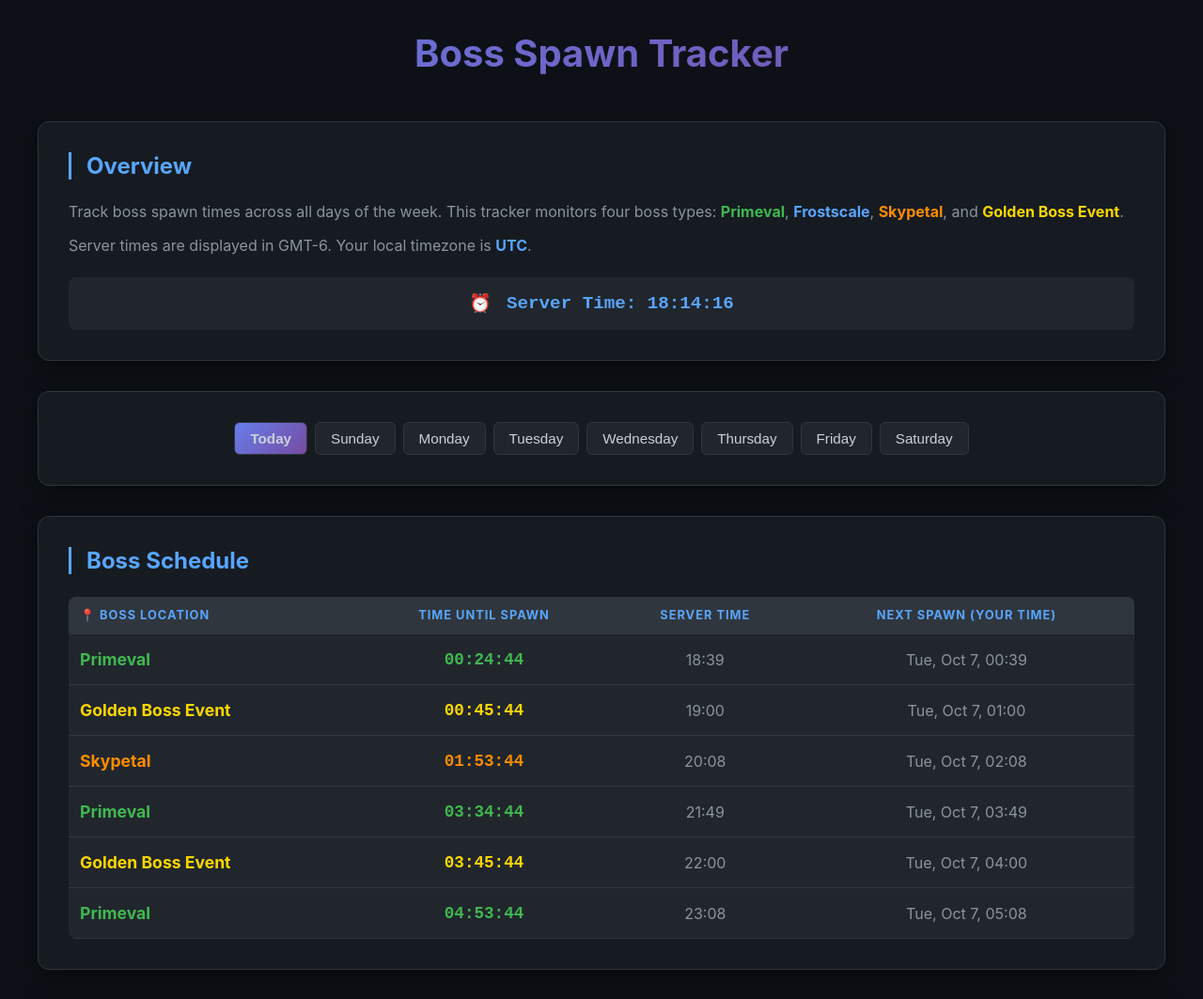
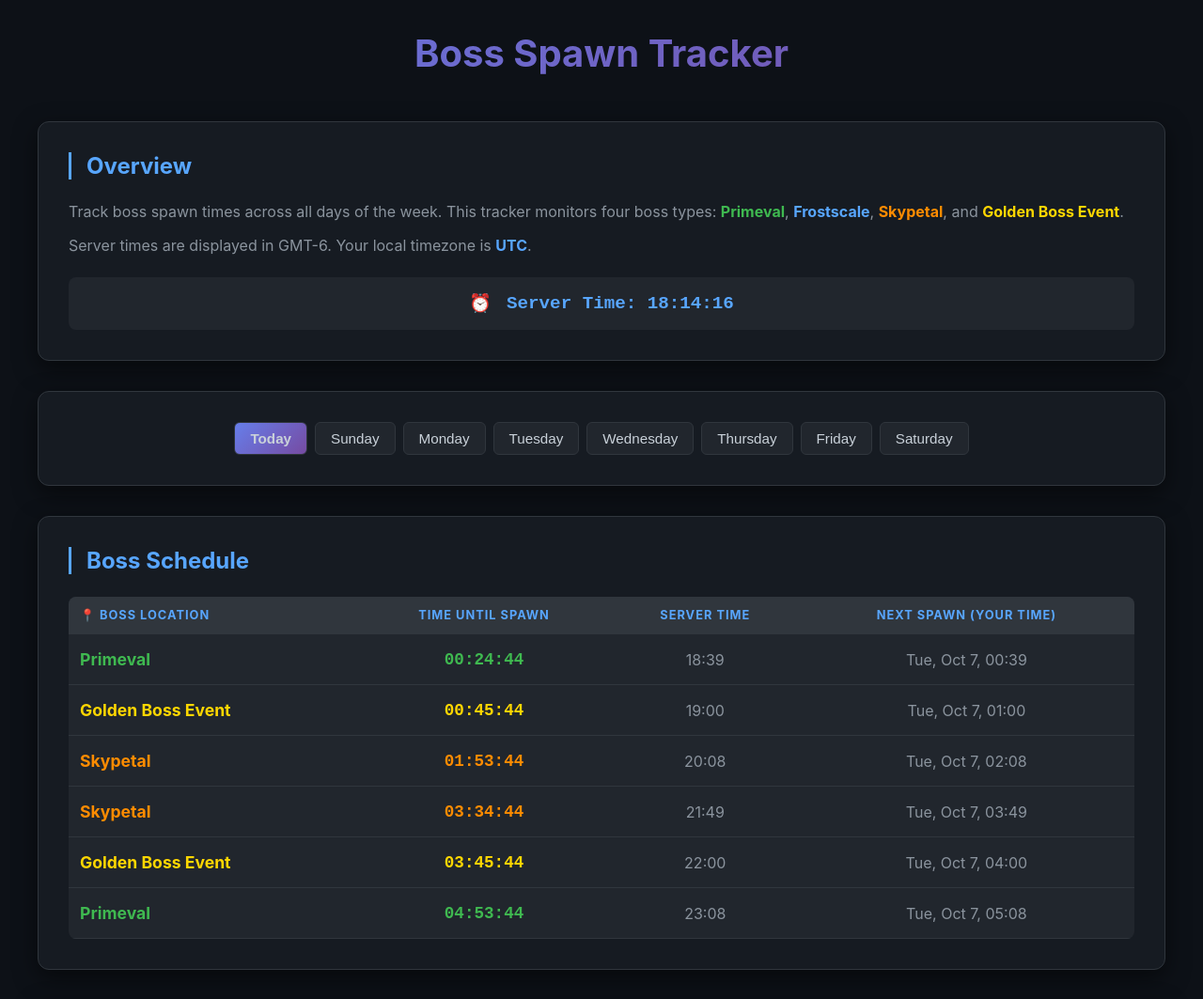
Before and after one commit to hamulyn/bosstrackerneo, a plain HTML site: page index.html in a window 1280 px wide. Shown: the top 1063 px of the page at 94% size. Drawn offline with Linux system fonts and the light colour scheme.

Commit message:
Update index.html

```diff
--- a/index.html
+++ b/index.html
@@ -366,7 +366,7 @@
         { time: '18:39', boss: 'Primeval', color: 'primeval' },
         { time: '19:00', boss: 'Golden Boss Event', color: 'golden' },
         { time: '20:08', boss: 'Skypetal', color: 'skypetal' },
-        { time: '21:49', boss: 'Primeval', color: 'primeval' },
+        { time: '21:49', boss: 'Skypetal', color: 'skypetal' },
         { time: '22:00', boss: 'Golden Boss Event', color: 'golden' },
         { time: '23:08', boss: 'Primeval', color: 'primeval' }
       ],
@@ -388,8 +388,8 @@
         { time: '19:00', boss: 'Golden Boss Event', color: 'golden' },
         { time: '19:05', boss: 'Skypetal', color: 'skypetal' },
         { time: '20:31', boss: 'Frostscale', color: 'frostscale' },
-        { time: '21:49', boss: 'Golden Boss Event', color: 'golden' },
-        { time: '22:00', boss: 'Frostscale', color: 'frostscale' },
+        { time: '21:49', boss: 'Frostscale', color: 'frostscale' },
+        { time: '22:00', boss: 'Golden Boss Event', color: 'golden' },
         { time: '23:05', boss: 'Frostscale', color: 'frostscale' }
       ],
       3: [
@@ -496,8 +496,8 @@
         { time: '13:00', boss: 'Golden Boss Event', color: 'golden' },
         { time: '13:18', boss: 'Primeval', color: 'primeval' },
         { time: '14:37', boss: 'Primeval', color: 'primeval' },
+        { time: '16:00', boss: 'Skypetal', color: 'skypetal' },
         { time: '16:00', boss: 'Golden Boss Event', color: 'golden' },
-        { time: '16:00', boss: 'Skypetal', color: 'skypetal' },
         { time: '17:44', boss: 'Primeval', color: 'primeval' },
         { time: '19:00', boss: 'Golden Boss Event', color: 'golden' },
         { time: '19:10', boss: 'Skypetal', color: 'skypetal' },
```
